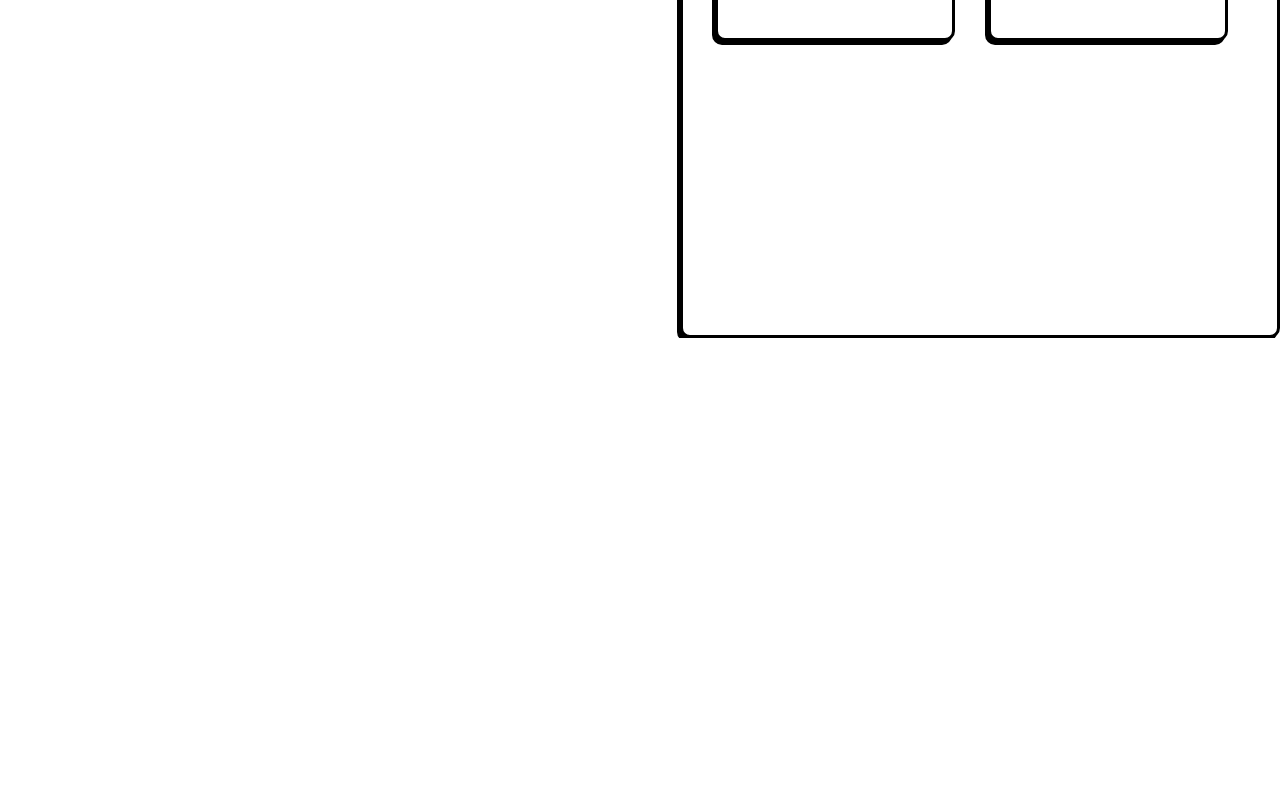
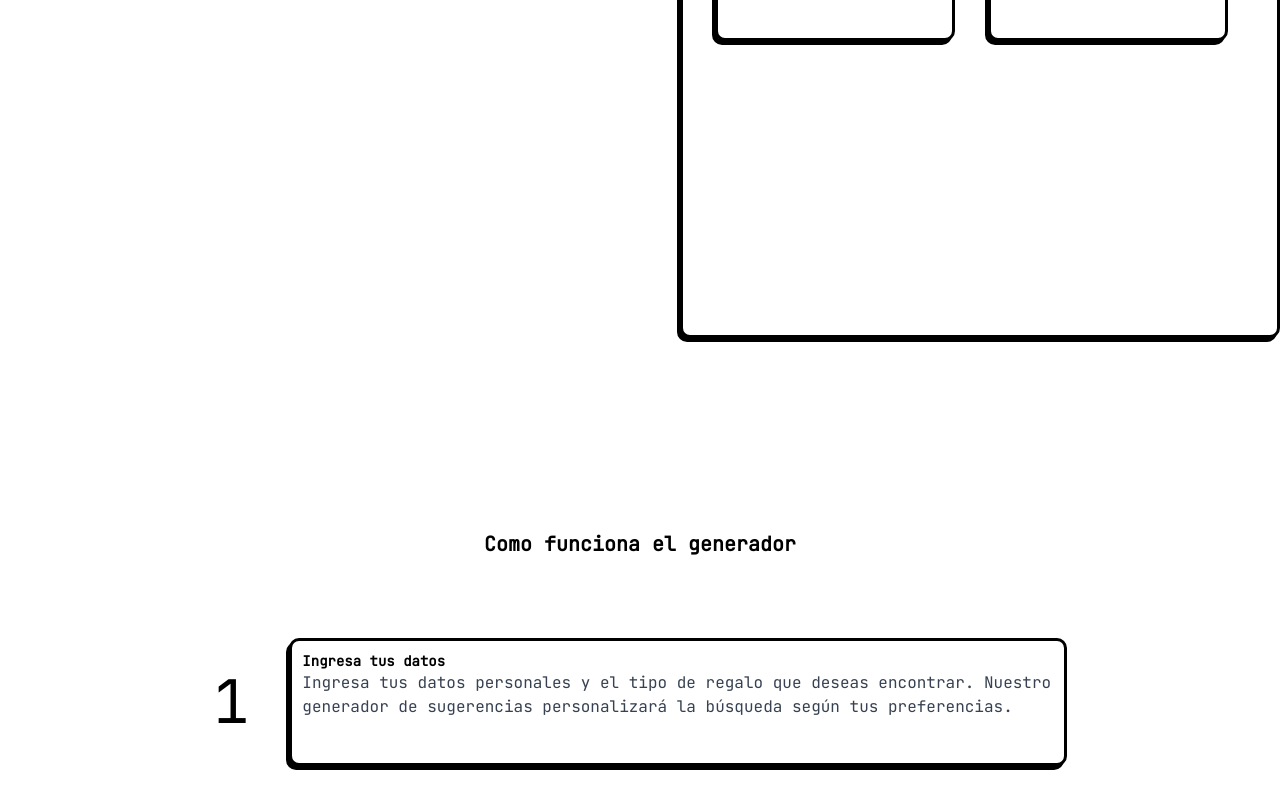
Before and after one commit to sergitejada/MiduVercelHackathon, a Next.js app: page / in a window 1280 px wide. Shown: the part 516-1313 px from the top of the page. Before the commit the page ends 854 px from the top, so only its background shows below. Built offline with nearby package versions, Linux system fonts and the light colour scheme.

Commit message:
how to use

```diff
--- a/src/app/page.tsx
+++ b/src/app/page.tsx
@@ -1,4 +1,5 @@
 import GiftGeneratorForm from "@/components/gift-generator-form/gift-generator-form"
+import Card from "@/components/ui/card"
 import { Logo } from "@/components/ui/logo"
 import { FlipWords } from "../components/ui/flip-words"
 
@@ -8,6 +9,7 @@ export default async function HomePage() {
 	return (
 		<div className="h-[500px] bg-orange-200">
 			<Logo alt="Logo" />
+			<div className="flex flex-col gap-48">
 				<div className="relative mx-auto flex max-w-7xl justify-center gap-10 pt-16">
 					<div className="mt-28 flex h-[40rem] flex-col justify-start gap-8 px-4">
 						<h1 className="text-4xl font-extrabold">
@@ -20,6 +22,44 @@ export default async function HomePage() {
 					</div>
 					<GiftGeneratorForm />
 				</div>
+
+				<div className="relative mx-auto flex flex-col items-center gap-20">
+					<h3 className="text-center text-xl font-bold">Como funciona el generador</h3>
+
+					<div className="flex w-2/3 items-center gap-10">
+						<span className="text-6xl">1</span>
+						<Card className="h-32">
+							<h4 className="text-sm font-semibold">Ingresa tus datos</h4>
+							<p className="text-gray-700">
+								Ingresa tus datos personales y el tipo de regalo que deseas encontrar. Nuestro generador de sugerencias
+								personalizará la búsqueda según tus preferencias.
+							</p>
+						</Card>
+					</div>
+
+					<div className="flex w-2/3 items-center gap-10">
+						<Card className="h-32">
+							<h4 className="text-sm font-semibold">Ingresa tus datos</h4>
+							<p className="text-gray-700">
+								Ingresa tus datos personales y el tipo de regalo que deseas encontrar. Nuestro generador de sugerencias
+								personalizará la búsqueda según tus preferencias.
+							</p>
+						</Card>
+						<span className="text-6xl">2</span>
+					</div>
+
+					<div className="flex w-2/3 items-center gap-10">
+						<span className="text-6xl">3</span>
+						<Card className="h-32">
+							<h4 className="text-sm font-semibold">Ingresa tus datos</h4>
+							<p className="text-gray-700">
+								Ingresa tus datos personales y el tipo de regalo que deseas encontrar. Nuestro generador de sugerencias
+								personalizará la búsqueda según tus preferencias.
+							</p>
+						</Card>
+					</div>
+				</div>
+			</div>
 		</div>
 	)
 }
```
Lines whose indentation alone changed are shown as unchanged.
